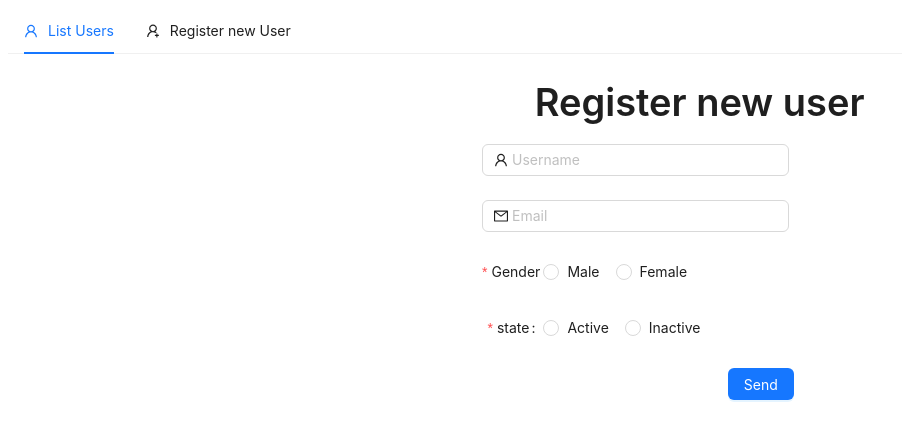
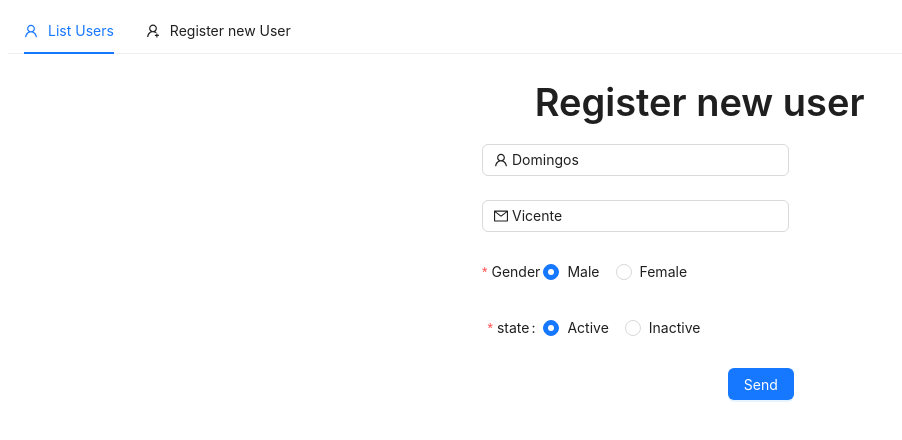
Before and after one commit to sombo20/Sistema-de-gerenciamento-de-usuarios, a React (Vite) app: page /register in a window 1280 px wide. Shown: the top 440 px of the page, without its empty margins (0-902 px from the left). Built offline with nearby package versions, Linux system fonts and the light colour scheme.

Commit message:
Update Form.tsx

```diff
--- a/src/components/Form.tsx
+++ b/src/components/Form.tsx
@@ -1,17 +1,13 @@
 import { Button,Form, Input, Radio } from "antd";
 import { Col, Row } from "antd";
 import { UserOutlined, MailOutlined } from "@ant-design/icons";
-import { useState ,useEffect} from "react";
+import { useState} from "react";
 
 interface USER{
   UserFunction:()=>void,
-  name:string,
-  userEmail:string,
-  userGender:string,
-  userStatus:string,
  }
 
-function FormUser({UserFunction,name, userEmail, userGender, userStatus}):USER{
+function FormUser({UserFunction}):USER{
 
   const [username, setUsername] = useState<string>("");
   const [email, setEmail] = useState<string>("");
@@ -40,10 +36,10 @@ function FormUser({UserFunction,name, userEmail, userGender, userStatus}):USER{
             wrapperCol={{ span: 10 }}
             initialValues={
             {
-               username: name,
-               email: userEmail,
-               gender: userGender,
-               status: userStatus
+               username: "Domingos",
+               email:"Vicente",
+               gender: "male",
+               status: "active"
              }}
             onFinish={onFinish}
             onFinishFailed={onFinishFailed}
```
